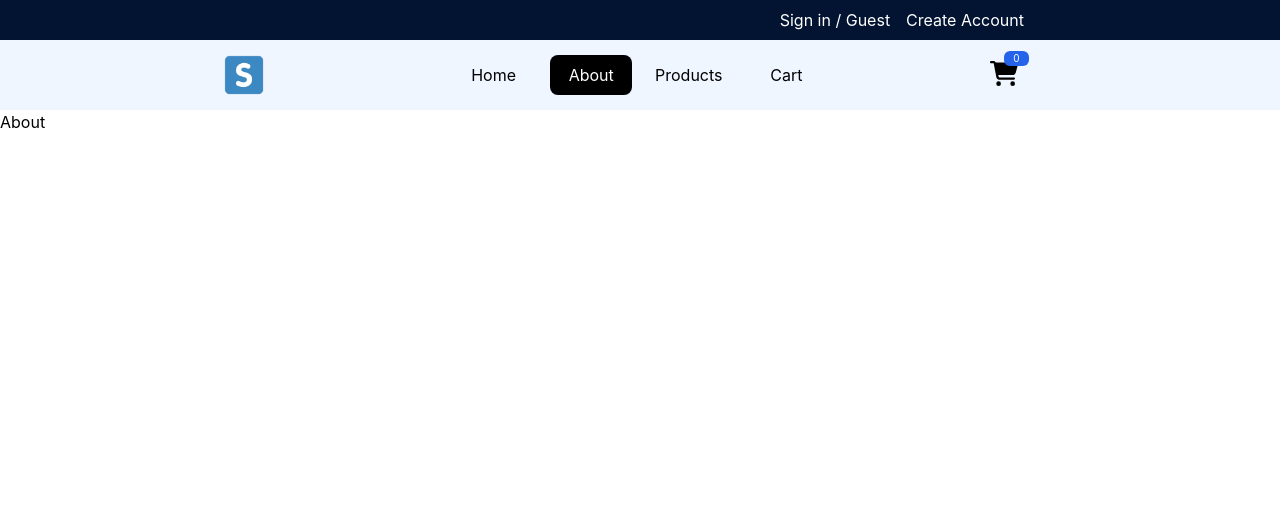
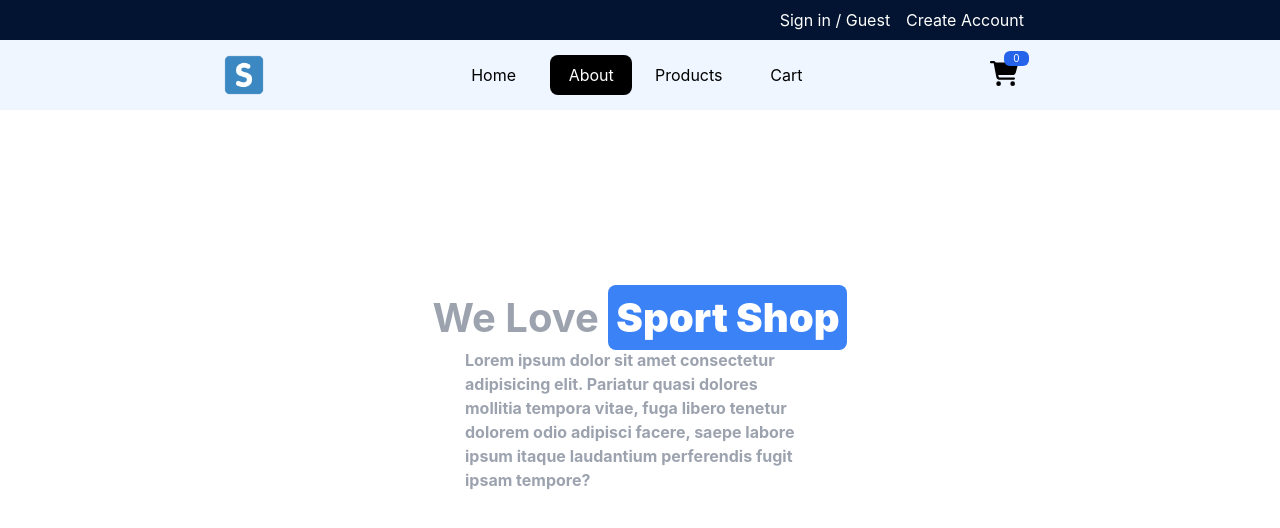
Before and after one commit to Ameer2000Mzori/ShopSprint, a React (Create React App) app in the folder frontend/: page /about in a window 1280 px wide. Shown: the top 528 px of the page. Built offline with nearby package versions, Linux system fonts and the light colour scheme.

Commit message:
added about page with all content required

```diff
--- a/frontend/src/components/pages/about/About.jsx
+++ b/frontend/src/components/pages/about/About.jsx
@@ -1,7 +1,20 @@
 import React from 'react'
 
 const About = () => {
-  return <div>About</div>
+  return (
+    <div className="h-[70vh] flex flex-col text-center items-center justify-center">
+      <h1 className="text-[40px] font-bold text-gray-400 w-[750px]">
+        We Love{' '}
+        <b className="text-white bg-blue-500 p-2 rounded-lg">Sport Shop</b>
+      </h1>
+      <p className="max-w-[350px] text-gray-400 font-bold flex flex-col text-start">
+        Lorem ipsum dolor sit amet consectetur adipisicing elit. Pariatur quasi
+        dolores mollitia tempora vitae, fuga libero tenetur dolorem odio
+        adipisci facere, saepe labore ipsum itaque laudantium perferendis fugit
+        ipsam tempore?
+      </p>
+    </div>
+  )
 }
 
 export default About
```
